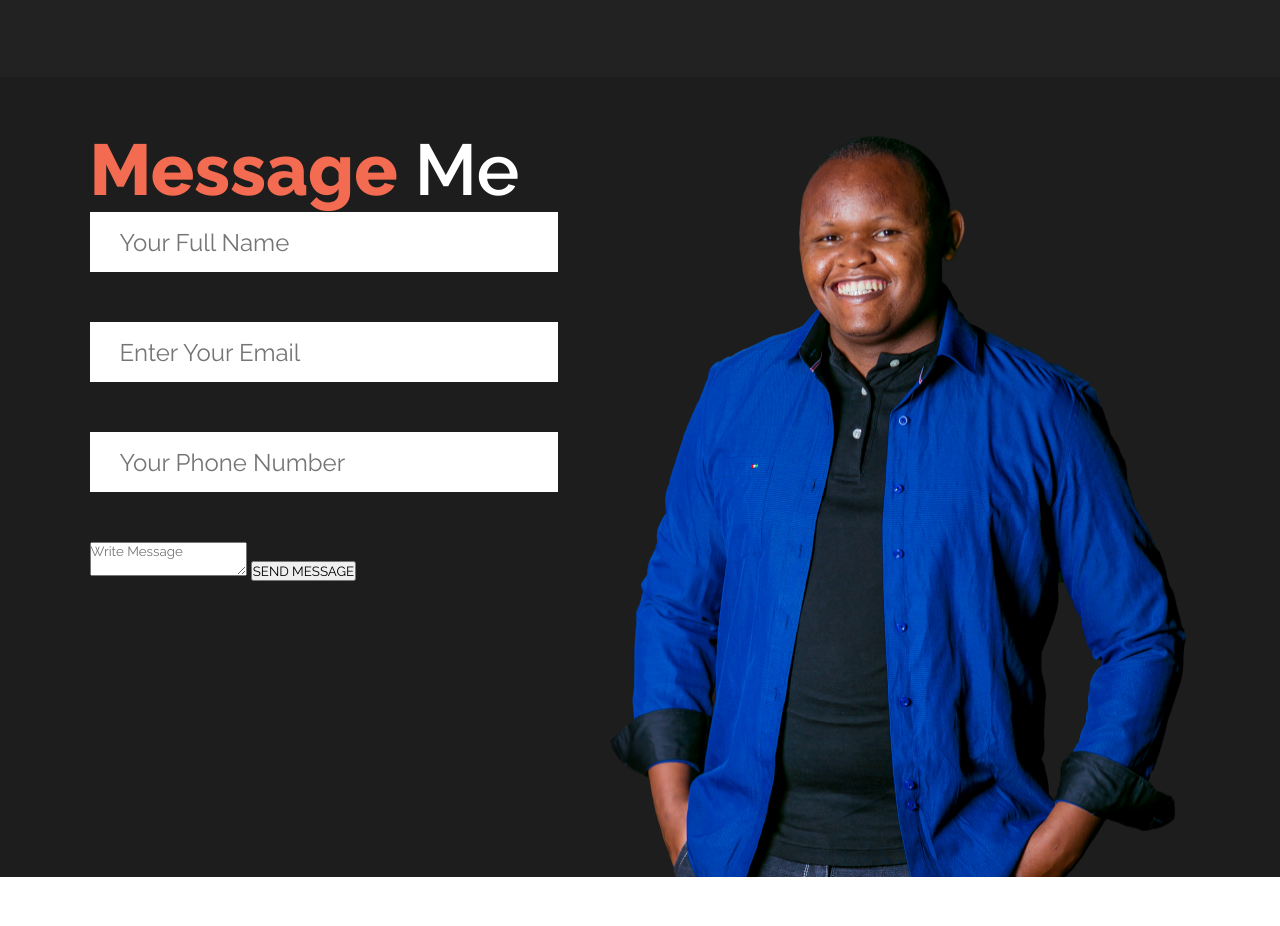
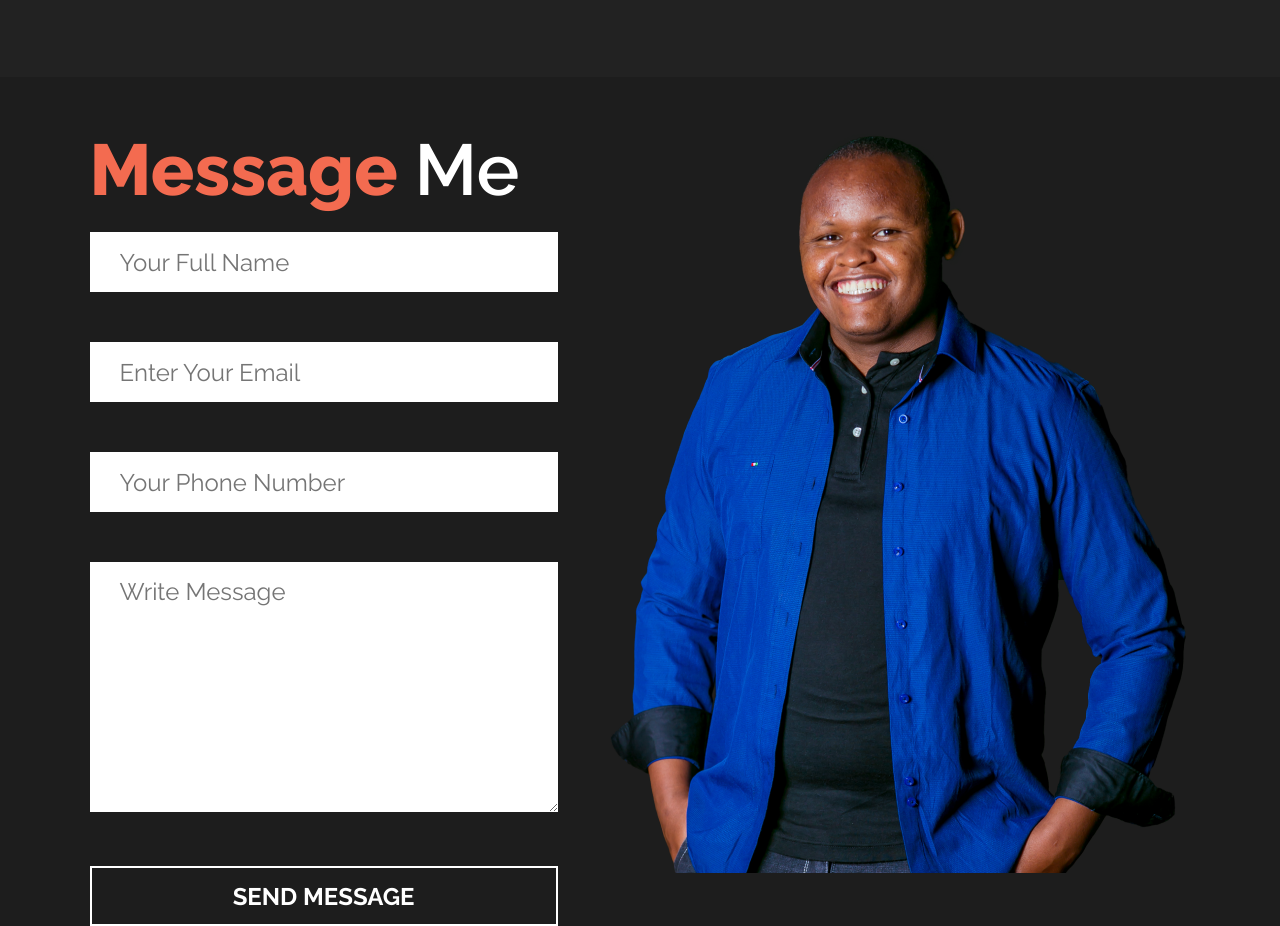
Before and after one commit to mururi/portfolio, a plain HTML site: page index.html in a window 1280 px wide. Shown: the part 2940-3866 px from the top of the page. Before the commit the page ends 3817 px from the top, so only its background shows below. Drawn offline with Linux system fonts and the light colour scheme.

Commit message:
Add refines stylling on connect section

```diff
--- a/index.html
+++ b/index.html
@@ -112,7 +112,7 @@
       <input type="email" placeholder="Enter Your Email" class="field">
       <input type="text" placeholder="Your Phone Number" class="field">
       <textarea name="text" placeholder="Write Message"></textarea>
-      <input type="submit" value="SEND MESSAGE">
+      <input type="submit" value="SEND MESSAGE" id="submit">
     </form>
     <img src="images/Flipped Portrait.png" alt="Portrait">
   </div>
--- a/style.css
+++ b/style.css
@@ -167,7 +167,11 @@ h2 span {
   flex-basis: 40%;
 }
 
-.field {
+#connect-form h2 {
+  padding-bottom: 20px;
+}
+
+.field, textarea {
   width: 468px;
   height: 60px;
   margin-bottom: 50px;
@@ -178,6 +182,23 @@ h2 span {
   padding-left: 30px;
 }
 
+textarea {
+  height: 250px;
+  padding-top: 15px;
+}
+
+#submit {
+  width: 468px;
+  height: 60px;
+  background-color: transparent;
+  border: none;
+  border: 2px solid #fff;
+  font-weight: 700;
+  font-size: 24px;
+  color: #fff;
+}
+
 #connect img {
   align-items: flex-end;
+  height: min-content;
 }
```
